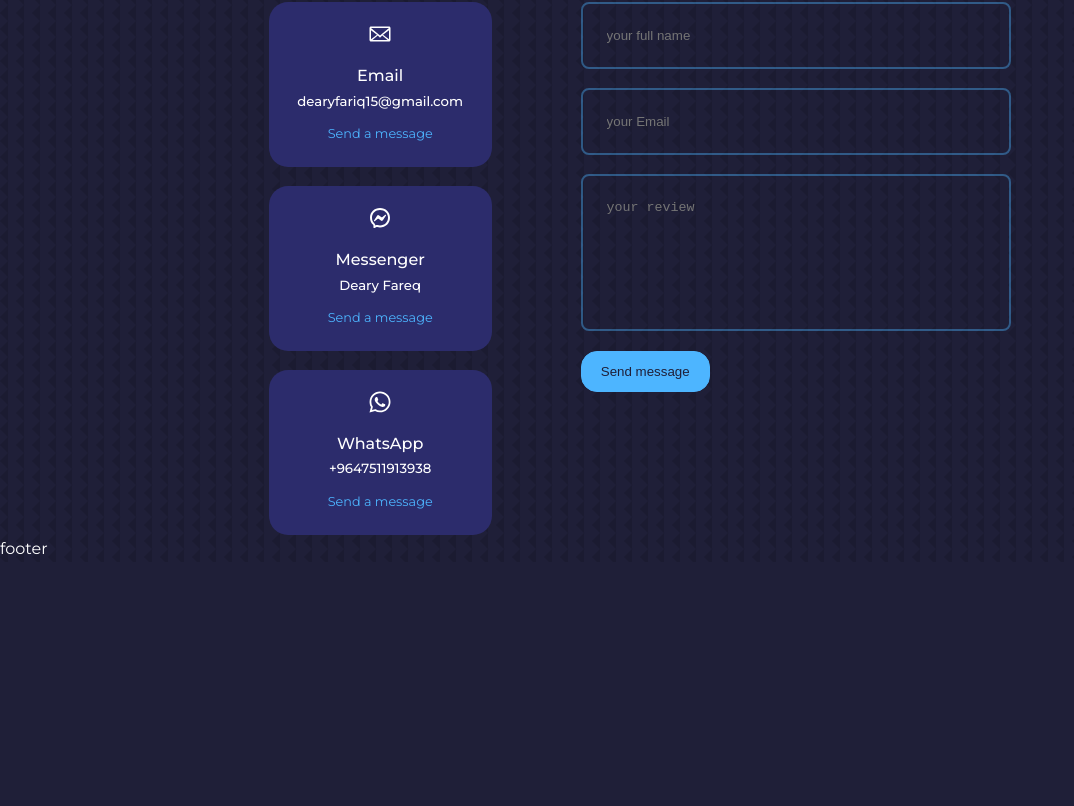
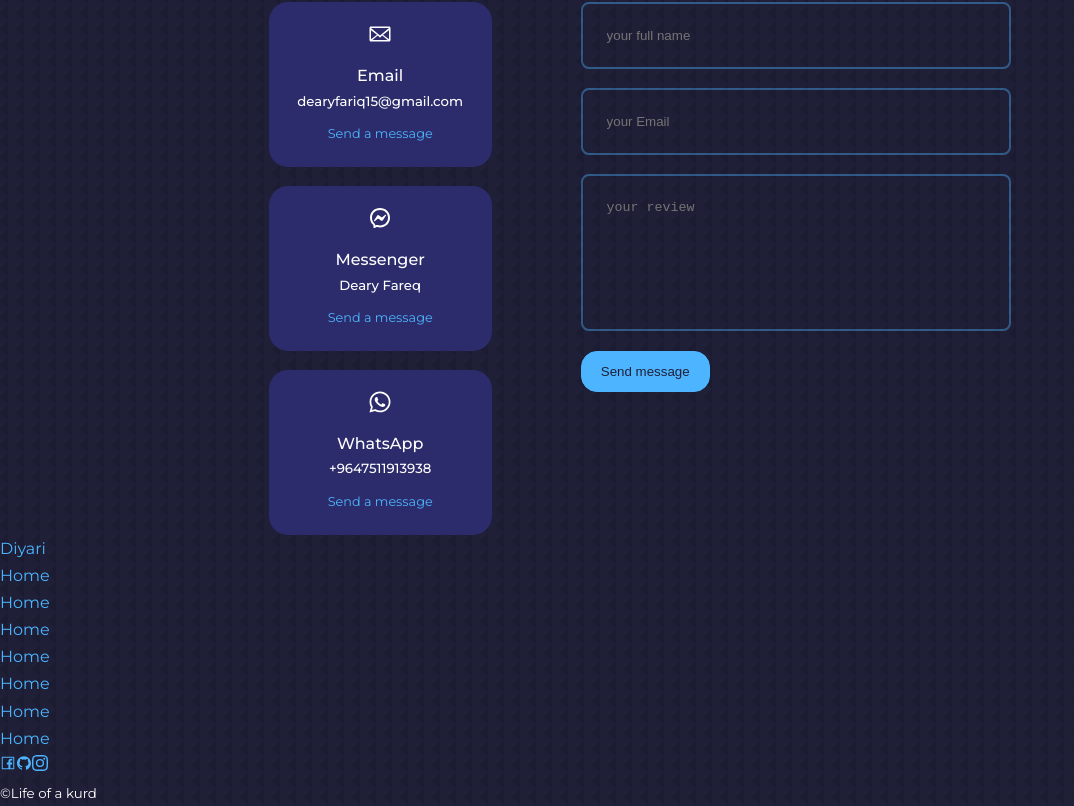
Before and after one commit to dearyfareq/capstone, a React (Create React App) app in the folder capstone/: page / in a window 1280 px wide. Shown: the part 5003-5809 px from the top of the page, without its empty margins (0-1074 px from the left). Before the commit the page ends 5565 px from the top, so only its background shows below. Built offline with nearby package versions, Linux system fonts and the light colour scheme.

Commit message:
added footer CSS

```diff
--- a/capstone/src/components/contact/contact.jsx
+++ b/capstone/src/components/contact/contact.jsx
@@ -63,7 +63,7 @@ const Contact = () => {
           </article>
         </div>
         {/* contact options */}
-        <form rel={form} onSubmit={sendEmail}>
+        <form rel={form} onsubmit={sendEmail}>
           <input
             type="text"
             name="name"
--- a/capstone/src/components/footer/footer.jsx
+++ b/capstone/src/components/footer/footer.jsx
@@ -1,8 +1,32 @@
 import React from 'react'
 import './footer.css'
+import {AiOutlineFacebook} from 'react-icons/ai'
+import {AiFillGithub} from 'react-icons/ai'
+import {BsInstagram} from 'react-icons/bs'
 const Footer = () => {
   return (
-    <div>footer</div>
+    <footer>
+      <a href="#" className='footer__logo'>Diyari</a>
+      <ul className='permalinks'>
+        <li><a href="#">Home</a></li>
+        <li><a href="#about">Home</a></li>
+        <li><a href="#experience">Home</a></li>
+        <li><a href="#service">Home</a></li>
+        <li><a href="#portfolio">Home</a></li>
+        <li><a href="#testimonials">Home</a></li>
+        <li><a href="#contact">Home</a></li>
+      </ul>
+
+      <div className='footer__socials'>
+        <a href="facebook"><AiOutlineFacebook/></a>
+        <a href="facebook"><AiFillGithub/></a>
+        <a href="facebook"><BsInstagram/></a>
+      </div>
+
+      <div className='footer__copyright'>
+        <small>&copy;Life of a kurd</small>
+      </div>
+    </footer>
   )
 }
 
```
